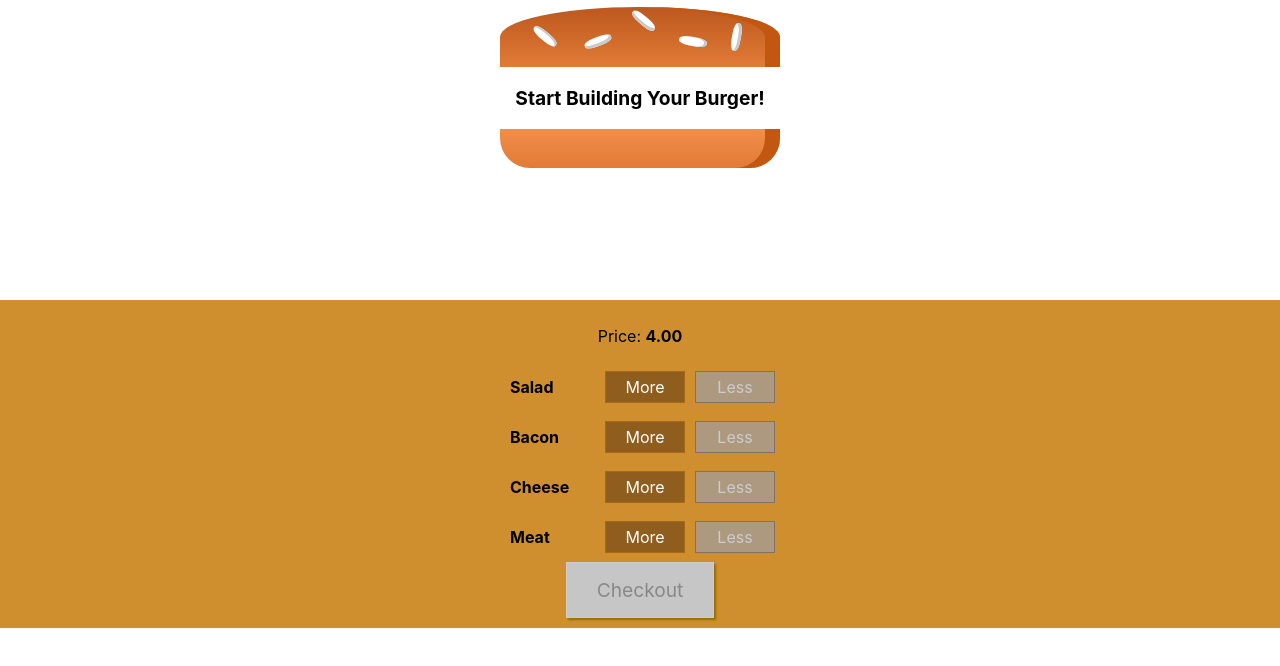
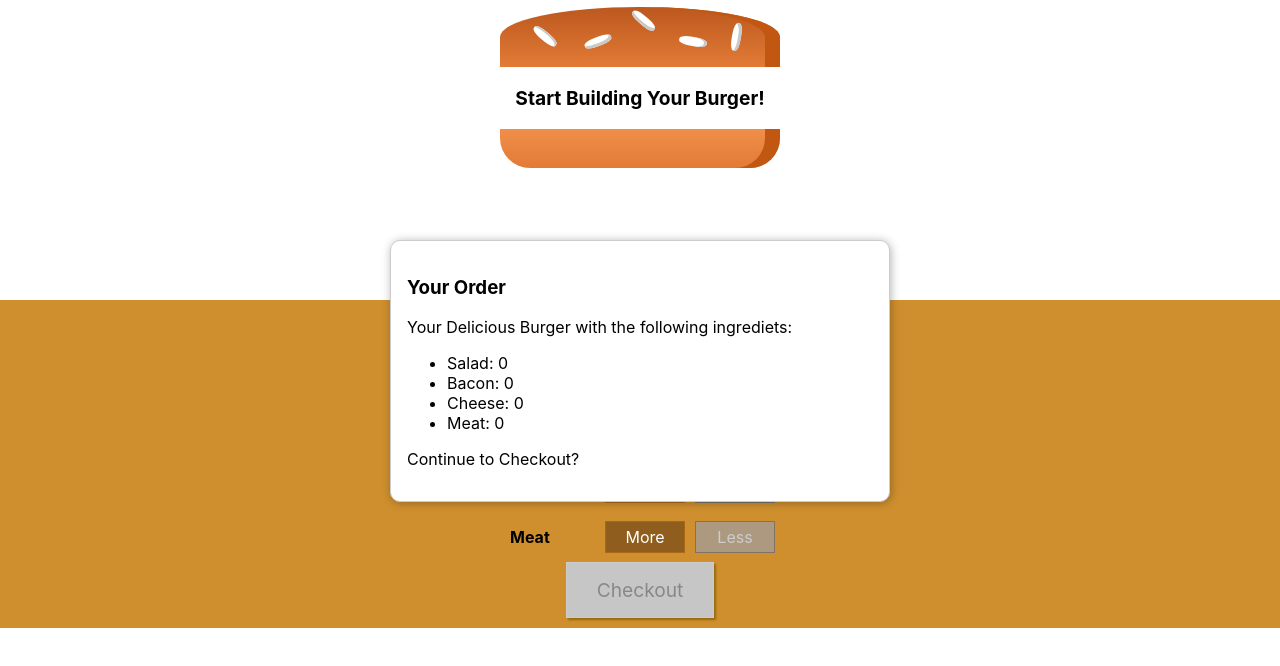
Before and after one commit to zolomohan/burger-builder, a React (Create React App) app: page / in a window 1280 px wide. Shown: the top 666 px of the page. Built offline with nearby package versions, Linux system fonts and the light colour scheme.

Commit message:
Add Checkout Summary

```diff
--- a/src/components/BurgerBuilder.js
+++ b/src/components/BurgerBuilder.js
@@ -2,7 +2,7 @@ import React, { Component, Fragment } from 'react';
 import Burger from './Burger';
 import BurgerControl from './BurgerControl';
 import { INGREDIENT_PRICES } from '../helpers/constants';
-
+import CheckoutSummary from './CheckoutSummary';
 export default class BurgerBuilder extends Component {
 	state = {
 		price       : 4,
@@ -35,6 +35,7 @@ export default class BurgerBuilder extends Component {
 	render() {
 		return (
 			<Fragment>
+				<CheckoutSummary ingredients={this.state.ingredients} />
 				<Burger ingredients={this.state.ingredients} />
 				<BurgerControl
 					price={this.state.price}
--- /dev/null
+++ b/src/components/CheckoutSummary.js
@@ -0,0 +1,20 @@
+import React from 'react';
+import Modal from './Modal';
+
+export default function CheckoutSummary({ ingredients }) {
+	const ingredientsKeys = Object.keys(ingredients);
+	return (
+		<Modal>
+			<h3>Your Order</h3>
+			<p>Your Delicious Burger with the following ingrediets: </p>
+			<ul>
+				{ingredientsKeys.map((ingredient) => (
+					<li key={ingredient} style={{textTransform: 'capitalize'}}>
+						{ingredient}: {ingredients[ingredient]}
+					</li>
+				))}
+			</ul>
+			<p>Continue to Checkout?</p>
+		</Modal>
+	);
+}
```
